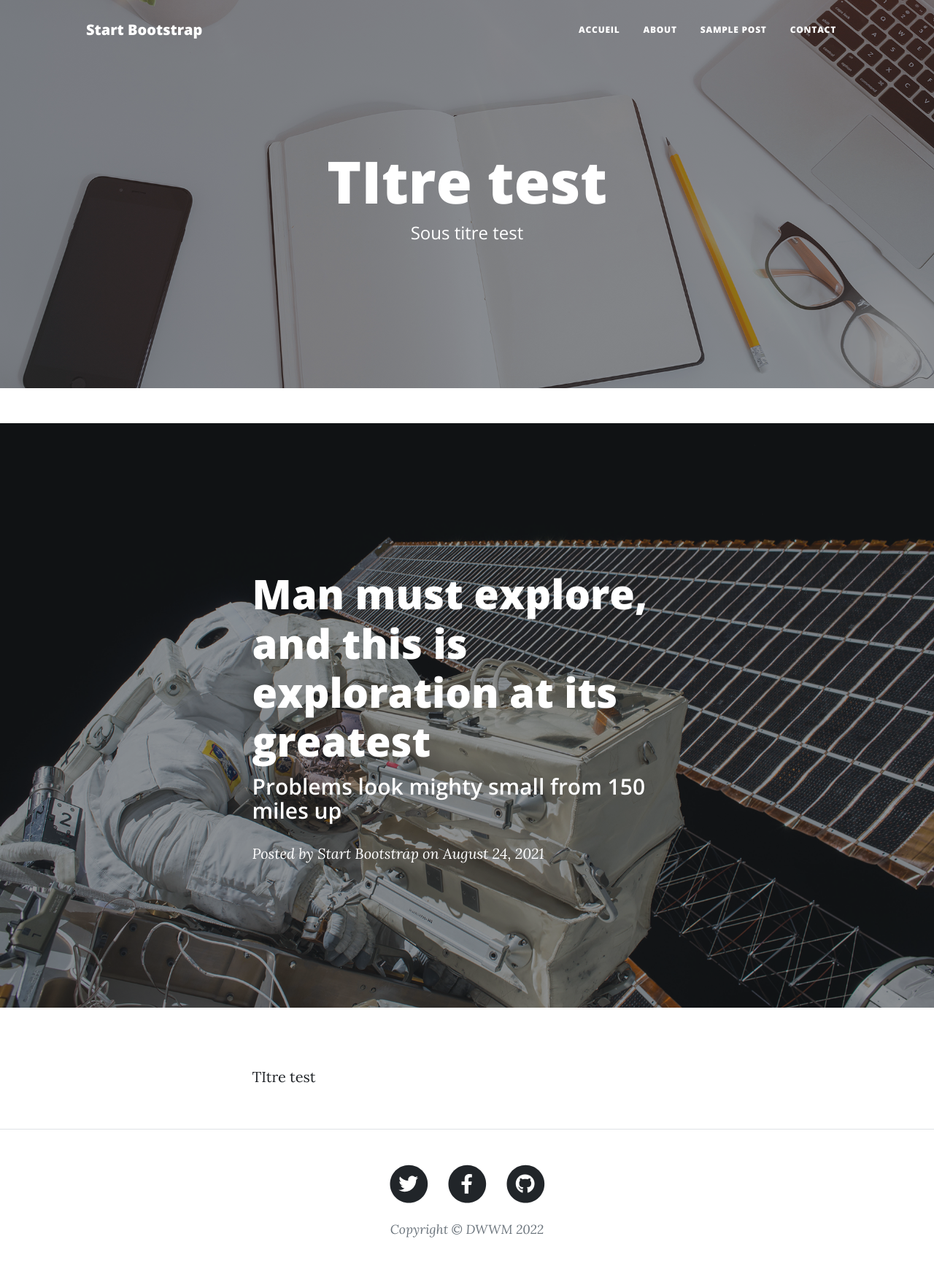
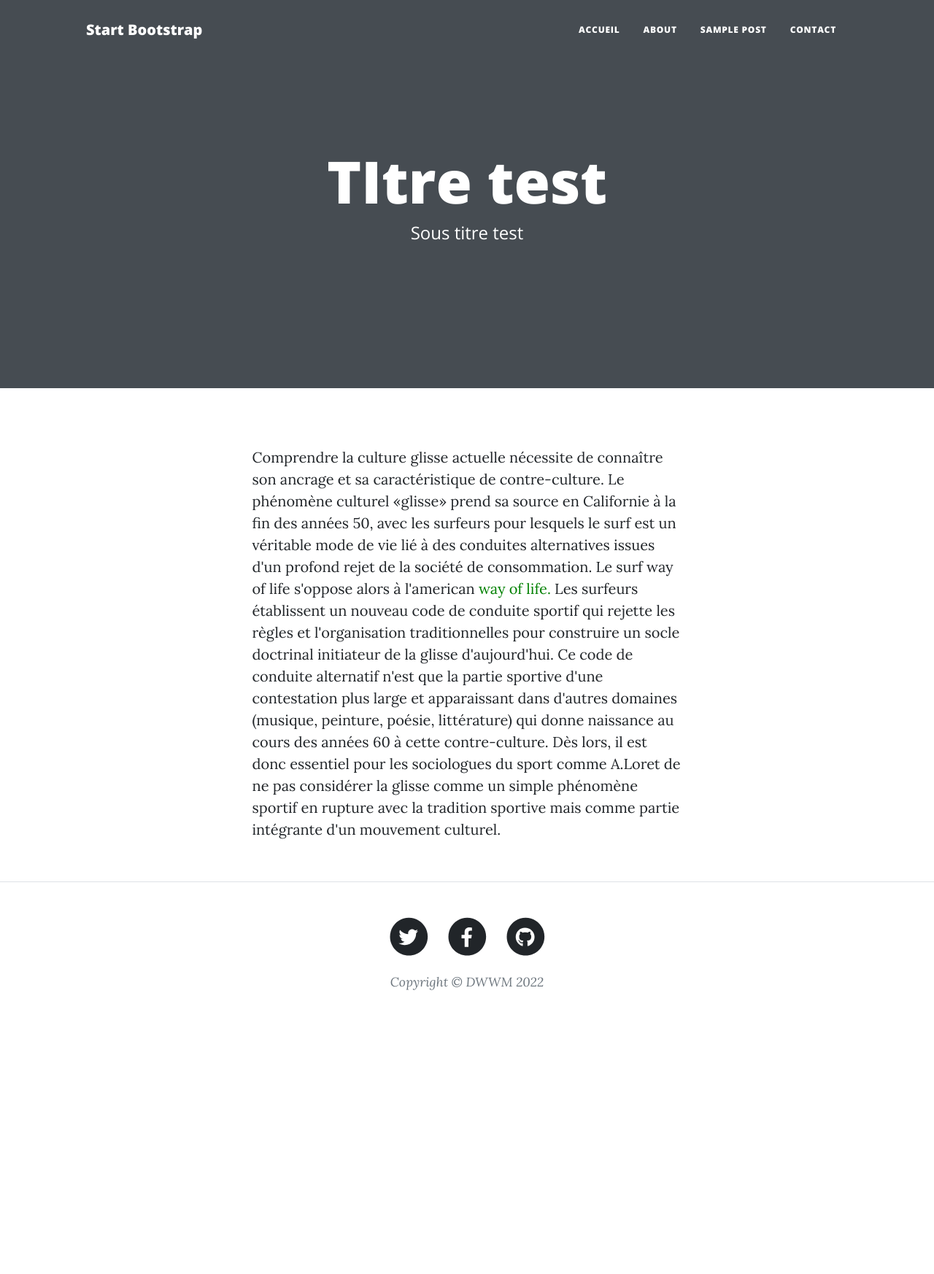
Before and after one commit to janparacha/clean-blog, a PHP site: page /post.php in a window 1280 px wide. Shown: the whole page at 73% size. After the commit the page ends 1357 px from the top, so only its background shows below. Run offline with PHP 8.4, Linux system fonts and the light colour scheme; data that the repository does not hold is empty.

Commit message:
2eme vague

```diff
--- a/header.php
+++ b/header.php
@@ -1,5 +1,5 @@
  <!-- Page Header-->
- <header class="masthead" style="background-image: url('assets/img/home-bg.jpg')">
+ <header class="masthead" style="background-image: url('<?= $bg ?>')">
             <div class="container position-relative px-4 px-lg-5">
                 <div class="row gx-4 gx-lg-5 justify-content-center">
                     <div class="col-md-10 col-lg-8 col-xl-7">
--- a/index.php
+++ b/index.php
@@ -1,4 +1,5 @@
-<?php include ('model/post1.model.php'); ?>
+<?php include ('model/home.model.php'); ?>
+
 
         <!-- Navigation-->
 <?php include('nav.inc.php'); ?>
--- /dev/null
+++ b/model/home.model.php
@@ -0,0 +1,4 @@
+<?php
+$bg = 'assets/img/post-sample-image.jpg';
+$title = 'Blog de surf';
+$subtitle ='Apprentissage du Php';
--- a/model/post1.model.php
+++ b/model/post1.model.php
@@ -1,6 +1,14 @@
 <?php
     $title = 'TItre test';
     $subtitle ='Sous titre test';
-    $content = "Comprendre la culture glisse actuelle nécessite de connaître son ancrage et sa caractéristique de contre-culture. Le phénomène culturel «glisse» prend sa source en Californie à la fin des années 50, avec les surfeurs pour lesquels le surf est un véritable mode de vie lié à des conduites alternatives issues d'un profond rejet de la société de consommation. Le surf way of life s'oppose alors à l'american way of life.
+    $color = 'green';
+    $content = "Comprendre la culture glisse actuelle nécessite de connaître son ancrage et sa caractéristique de contre-culture. Le phénomène culturel «glisse» prend sa source en Californie à la fin des années 50, avec les surfeurs pour lesquels le surf est un véritable mode de vie lié à des conduites alternatives issues d'un profond rejet de la société de consommation. Le surf way of life s'oppose alors à l'american <span class='test'> way of life. </span>
+
+    <style>
+        .test
+        {
+            color: " .$color. "
+        }
+    </style>
 
     Les surfeurs établissent un nouveau code de conduite sportif qui rejette les règles et l'organisation traditionnelles pour construire un socle doctrinal initiateur de la glisse d'aujourd'hui. Ce code de conduite alternatif n'est que la partie sportive d'une contestation plus large et apparaissant dans d'autres domaines (musique, peinture, poésie, littérature) qui donne naissance au cours des années 60 à cette contre-culture. Dès lors, il est donc essentiel pour les sociologues du sport comme A.Loret de ne pas considérer la glisse comme un simple phénomène sportif en rupture avec la tradition sportive mais comme partie intégrante d'un mouvement culturel.";
--- a/post.php
+++ b/post.php
@@ -3,33 +3,16 @@
         <!-- Navigation-->
         <?php include('nav.inc.php'); ?>
 
-        <?php include ('header.php');?>
+        <!-- Page Header-->
+       <?php include('header.php'); ?>
 
-        <!-- Page Header-->
-        <header class="masthead" style="background-image: url('assets/img/post-bg.jpg')">
-            <div class="container position-relative px-4 px-lg-5">
-                <div class="row gx-4 gx-lg-5 justify-content-center">
-                    <div class="col-md-10 col-lg-8 col-xl-7">
-                        <div class="post-heading">
-                            <h1>Man must explore, and this is exploration at its greatest</h1>
-                            <h2 class="subheading">Problems look mighty small from 150 miles up</h2>
-                            <span class="meta">
-                                Posted by
-                                <a href="#!">Start Bootstrap</a>
-                                on August 24, 2021
-                            </span>
-                        </div>
-                    </div>
-                </div>
-            </div>
-        </header>
         <!-- Post Content-->
         <article class="mb-4">
             <div class="container px-4 px-lg-5">
                 <div class="row gx-4 gx-lg-5 justify-content-center">
                     <div class="col-md-10 col-lg-8 col-xl-7">
                         <p>
-                            <?php echo $title; ?>
+                            <?php echo $content; ?>
                         </p>
                     </div>
                 </div>
```
Also changed, not shown: js/scripts.js (line endings or trailing spaces).
